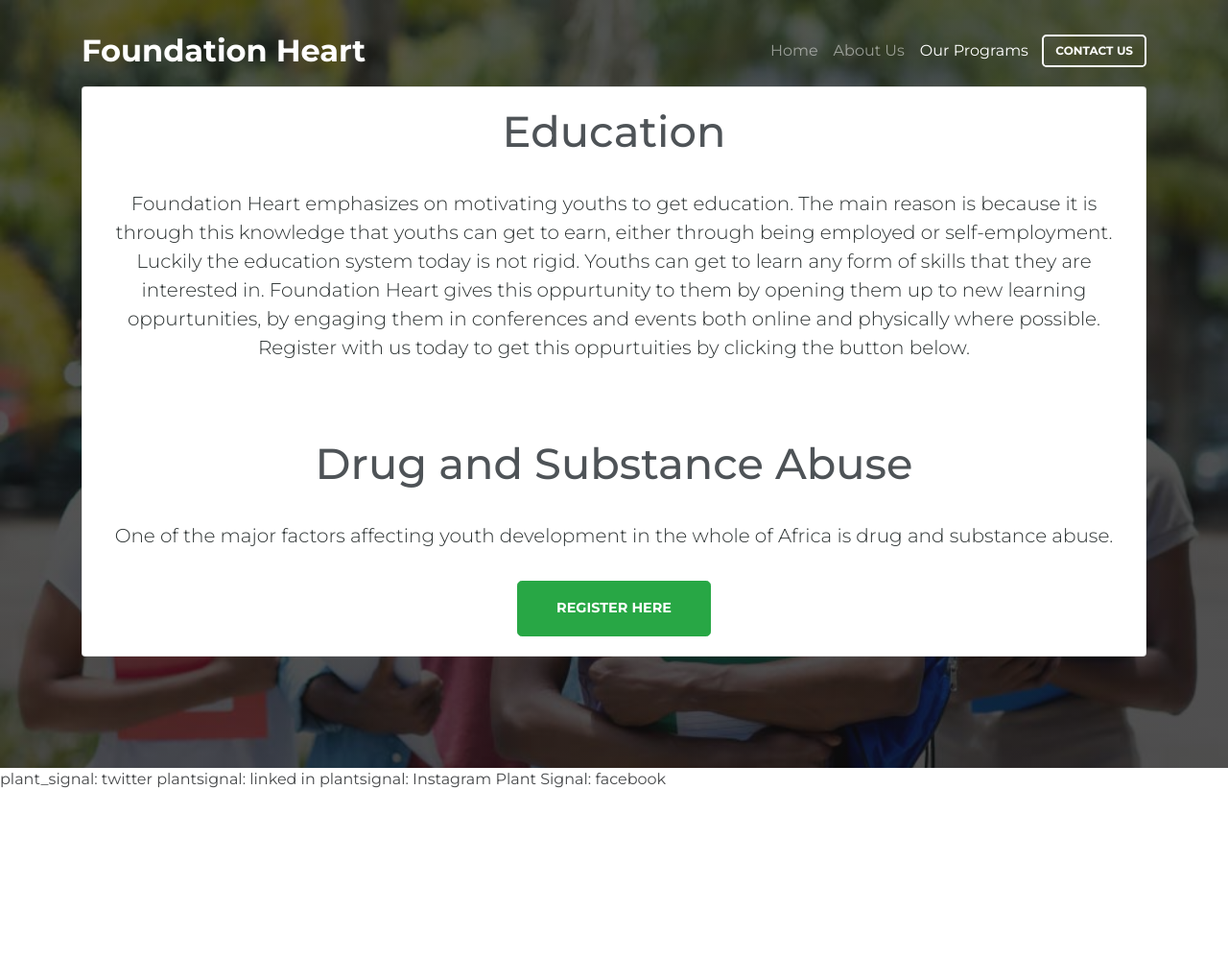
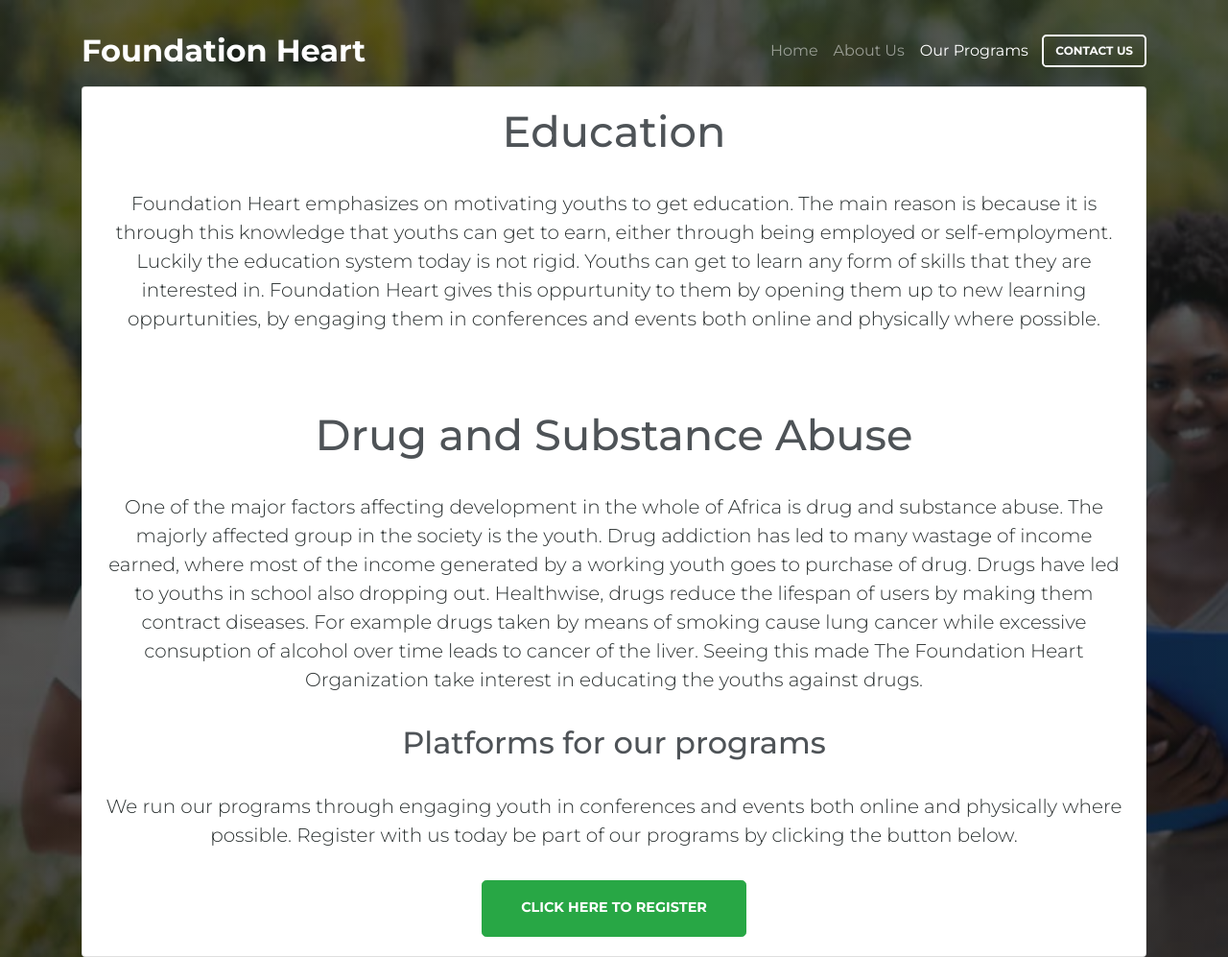
Before and after one commit to DelivceNdegwa/Foundation_Heart, a Django app: page /our_programs/ in a window 1280 px wide. Shown: the whole page at 96% size. Before the commit the page ends 821 px from the top, so only its background shows below. Run offline with Django 3.2, Linux system fonts and the light colour scheme; some libraries are stand-ins or nearby versions; some web fonts are replaced.

Commit message:
Template Modifications

```diff
--- a/f_heart/templates/f_heart/about_us.html
+++ b/f_heart/templates/f_heart/about_us.html
@@ -3,7 +3,7 @@
 <html lang="en">
     <head>
 		<meta charset="utf-8">
-		<title>Startup UI Kit - Free Sample</title>
+		<title>Foundation Heart About Us</title>
 		<meta name="viewport" content="width=device-width, initial-scale=1.0, maximum-scale=1.0, user-scalable=no" />
 		<link rel="shortcut icon" href="{% static 'images/favicon.ico' %}">
 		<link rel="stylesheet" href="{% static 'bootstrap/css/bootstrap.css' %}">
--- a/f_heart/templates/f_heart/index.html
+++ b/f_heart/templates/f_heart/index.html
@@ -4,7 +4,7 @@
 <html lang="en">
 	<head>
 		<meta charset="utf-8">
-		<title>Startup UI Kit - Free Sample</title>
+		<title>Foundation Heart Home Page</title>
 		<meta name="viewport" content="width=device-width, initial-scale=1.0, maximum-scale=1.0, user-scalable=no" />
 		<link rel="shortcut icon" href="{% static 'images/favicon.ico' %}">
 		<link rel="stylesheet" href="{% static 'bootstrap/css/bootstrap.css' %}">
--- a/f_heart/templates/f_heart/our_programs.html
+++ b/f_heart/templates/f_heart/our_programs.html
@@ -3,7 +3,7 @@
 <html lang="en">
     <head>
 		<meta charset="utf-8">
-		<title>Startup UI Kit - Free Sample</title>
+		<title>Foundation Heart Our Programs</title>
 		<meta name="viewport" content="width=device-width, initial-scale=1.0, maximum-scale=1.0, user-scalable=no" />
 		<link rel="shortcut icon" href="{% static 'images/favicon.ico' %}">
 		<link rel="stylesheet" href="{% static 'bootstrap/css/bootstrap.css' %}">
@@ -19,7 +19,7 @@
 		.card .card-header{
 			color: rgb(78, 83, 87);
 		}
-		.card .card-body h2{
+		.card .card-body h2, h3{
 			color: rgb(78, 83, 87);
 		}
 		.card .card-body p{
@@ -58,19 +58,17 @@
 				<div class="card">
 					<div class="card-body">
 						<h2>Education</h2>
-						<p class="lead">Foundation Heart emphasizes on motivating youths to get education. The main reason is because it is through this knowledge that youths can get to earn, either through being employed or self-employment. Luckily the education system today is not rigid. Youths can get to learn any form of skills that they are interested in. Foundation Heart gives this oppurtunity to them by opening them up to new learning oppurtunities, by engaging them in conferences and events both online and physically where possible. Register with us today to get this oppurtuities by clicking the button below.</p>
+						<p class="lead">Foundation Heart emphasizes on motivating youths to get education. The main reason is because it is through this knowledge that youths can get to earn, either through being employed or self-employment. Luckily the education system today is not rigid. Youths can get to learn any form of skills that they are interested in. Foundation Heart gives this oppurtunity to them by opening them up to new learning oppurtunities, by engaging them in conferences and events both online and physically where possible.</p>
 						 <br><br>
 						<h2>Drug and Substance Abuse</h2>
-						<p class="lead">One of the major factors affecting youth development in the whole of Africa is drug and substance abuse.</p>
-						<a class="btn btn-success btn-lg" href="{% url 'register' %}">Register Here</a>
+						<p class="lead">One of the major factors affecting development in the whole of Africa is drug and substance abuse. The majorly affected group in the society is the youth. Drug addiction has led to many wastage of income earned, where most of the income generated by a working youth goes to purchase of drug. Drugs have led to youths in school also dropping out. Healthwise, drugs reduce the lifespan of users by making them contract diseases. For example drugs taken by means of smoking cause lung cancer while excessive consuption of alcohol over time leads to cancer of the liver. Seeing this made The Foundation Heart Organization take interest in educating the youths against drugs. </p>
+						<h3>Platforms for our programs</h3>
+						<p class="lead">We run our programs through engaging youth in conferences and events both online and physically where possible. Register with us today be part of our programs by clicking the button below.</p>
+						</p>
+						<a class="btn btn-success btn-lg" href="{% url 'register' %}">Click Here To Register</a>
 					</div>
 				</div>
 			</div>
 		</section>
     </body>
 </html>
-
-plant_signal: twitter
-plantsignal: linked in
-plantsignal: Instagram
-Plant Signal: facebook
```
Also changed, not shown: f_heart/static/bootstrap/css/main.css (+0 -7 lines), f_heart/templates/f_heart/program_registration.html (+9 -0 lines).
